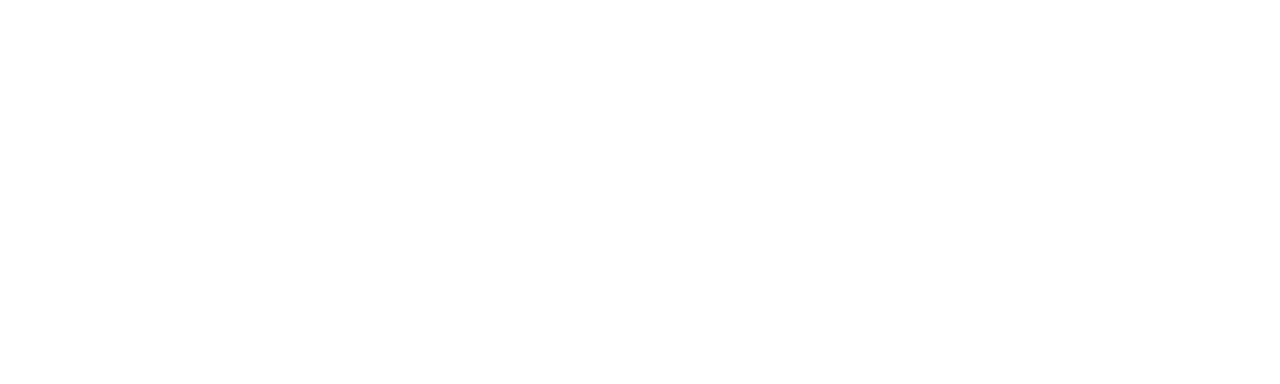
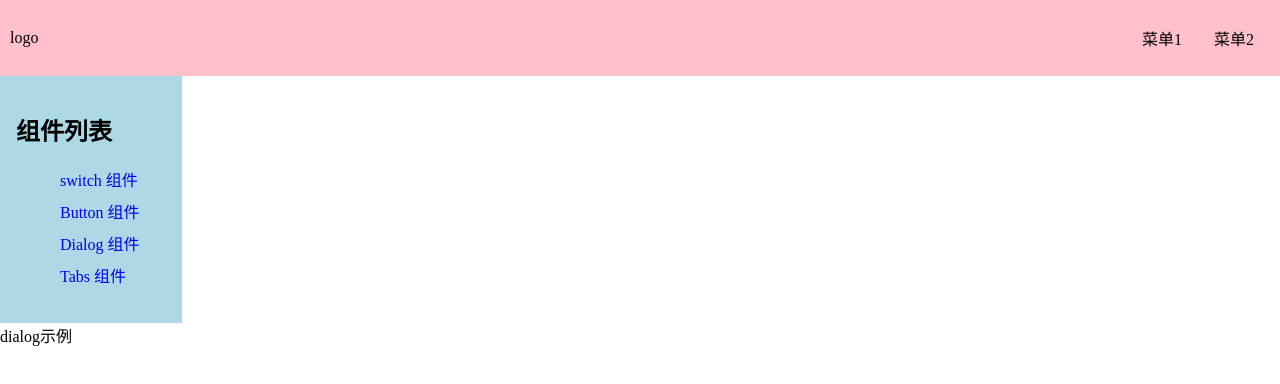
Before and after one commit to zhangyoung99/vite-site-project, a Vue app: page /#/doc/dialog in a window 1280 px wide. Before the commit this address had no page. Shown: the top 384 px of the page. Built offline with nearby package versions, Linux system fonts and the light colour scheme; the HTML template or start-up script is replaced by a standard one.

Commit message:
切换路由完善

```diff
--- /dev/null
+++ b/src/components/ButtonDemo.vue
@@ -0,0 +1,5 @@
+<template>
+    <div>
+        button示例
+    </div>
+</template>
--- /dev/null
+++ b/src/components/DialogDemo.vue
@@ -0,0 +1,5 @@
+<template>
+    <div>
+        dialog示例
+    </div>
+</template>
--- /dev/null
+++ b/src/components/TabsDemo.vue
@@ -0,0 +1,5 @@
+<template>
+    <div>
+        tabs示例
+    </div>
+</template>
```
Also changed, not shown: src/router.ts (+7 -1 lines).
